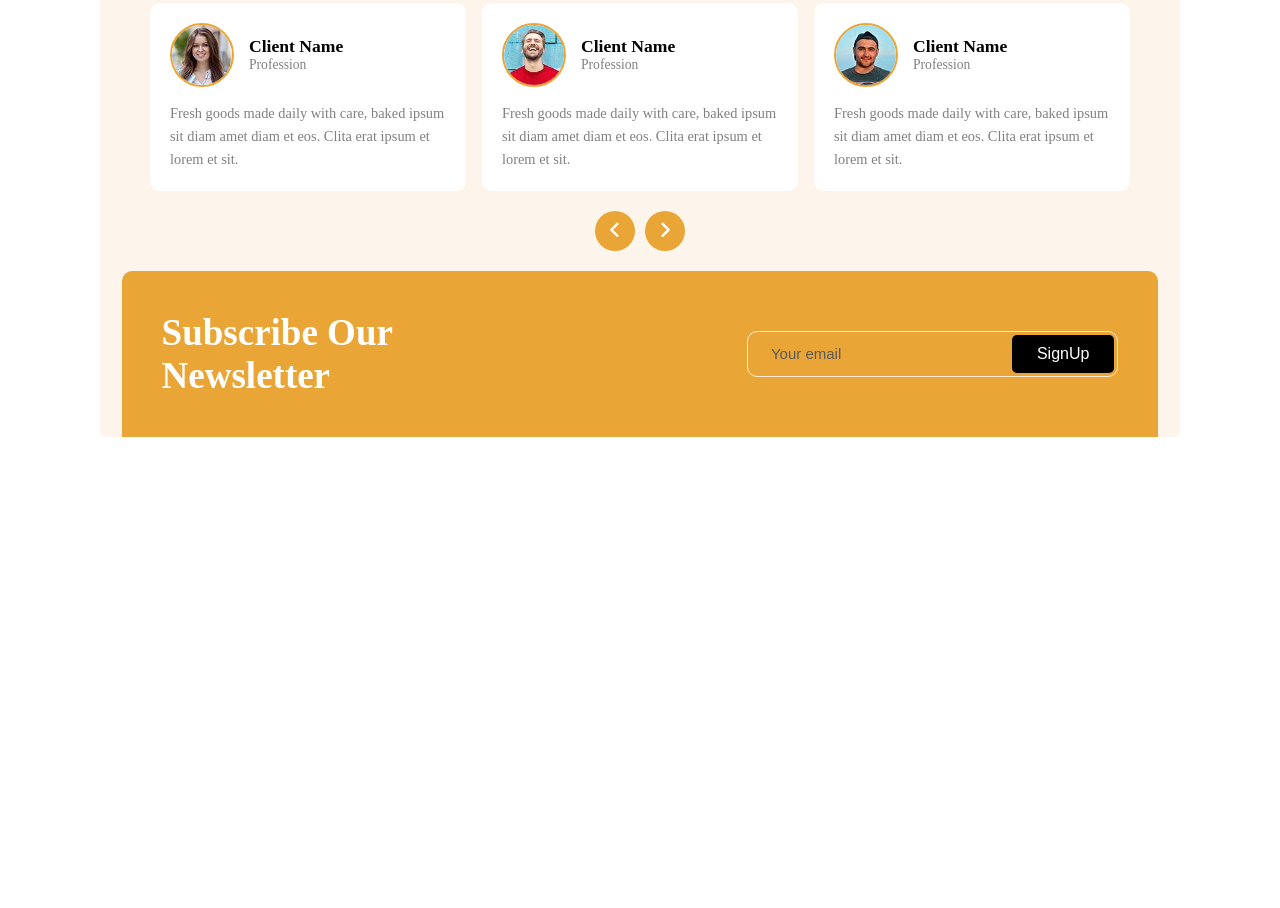
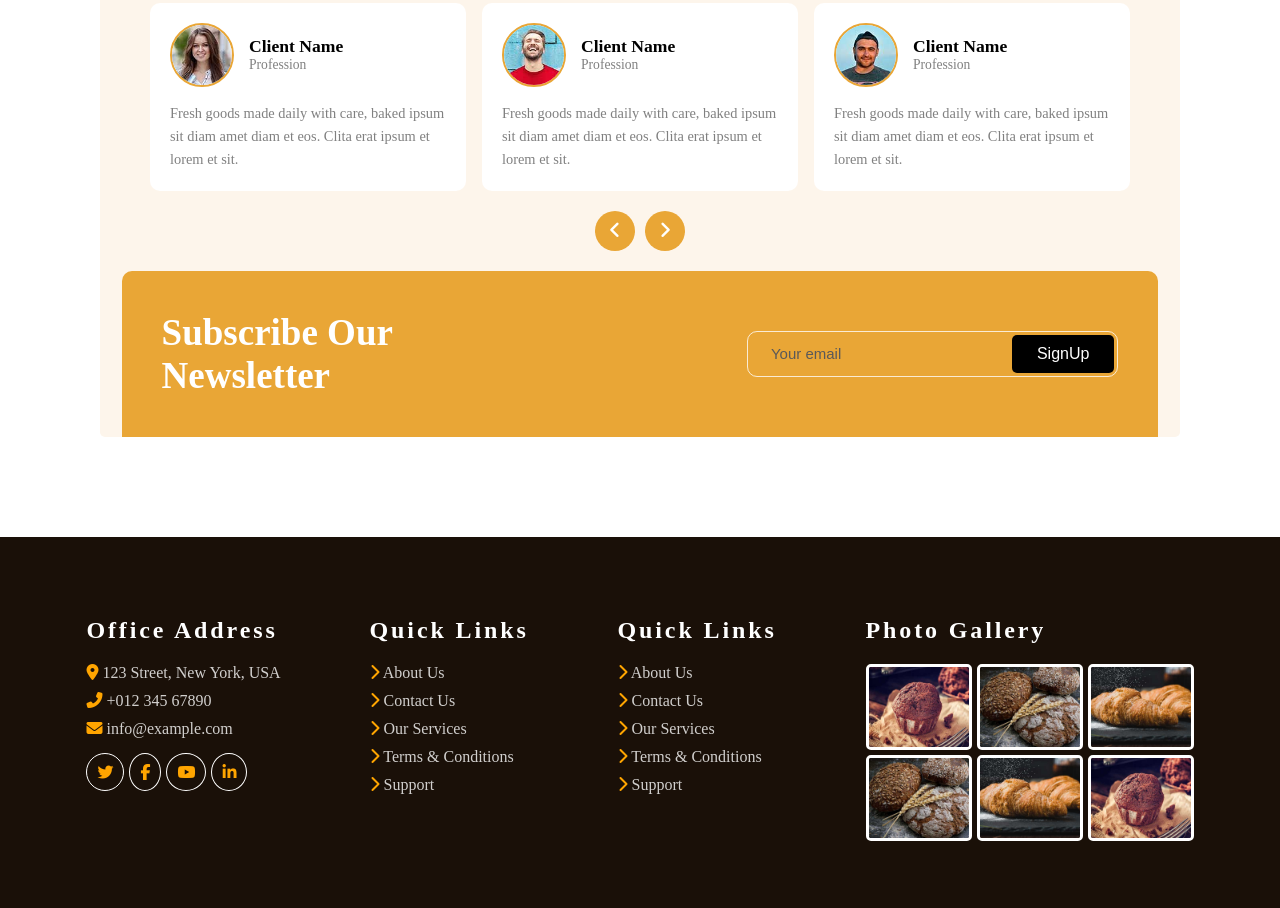
Before and after one commit to sahoulinisrine-art/Carousel_JS_Vanilla, a plain HTML site: page index.html in a window 1280 px wide. Shown: the part 4848-5756 px from the top of the page. Before the commit the page ends 5385 px from the top, so only its background shows below. Drawn offline with Linux system fonts and the light colour scheme.

Commit message:
fooooteeerrr

```diff
--- a/assets/CSS/style.css
+++ b/assets/CSS/style.css
@@ -824,3 +824,79 @@ h4 {
     font-size: 1rem;
     cursor: pointer;
 }
+
+/* FOOTER */
+footer {
+    background-color: #1a1008;
+    color: white;
+    padding: 3rem 0 2rem;
+}
+
+.footerContainer {
+    display: flex;
+    justify-content: space-around;
+    align-items: flex-start;
+    gap: 1rem;
+    padding: 0 50px;
+    margin-bottom: 30px;
+}
+
+.footerTitre {
+    font-size: 1.5rem;
+    margin-bottom: 20px;
+    letter-spacing: 0.12em;
+    color: white;
+}
+
+.footerAdresse p {
+    color: rgba(255,255,255,0.8);
+    margin: 10px 0;
+    cursor: pointer;
+    transition: color 0.3s ease, transform 0.3s ease;
+}
+
+.footerLiens p {
+    color: rgba(255,255,255,0.8);
+    margin: 10px 0;
+    cursor: pointer;
+    transition: color 0.3s ease, transform 0.3s ease;
+}
+
+.footerReseaux {
+    display: flex;
+    gap: 5px;
+    margin-top: 15px;
+}
+
+.footerIcone {
+    border-radius: 50%;
+    padding: 10px;
+    border: 1px solid white;
+    display: flex;
+    justify-content: center;
+    align-items: center;
+    cursor: pointer;
+    transition: background-color 0.3s ease;
+}
+
+.footerIcone:hover {
+    background-color: gray;
+    opacity: 80%;
+}
+
+.footerGalerieRangee {
+    display: flex;
+    gap: 5px;
+    margin-bottom: 5px;
+}
+
+.footerGalerieRangee img {
+    border: 3px solid white;
+    border-radius: 5px;
+    cursor: pointer;
+    transition: opacity 0.3s ease;
+}
+
+.footerGalerieRangee img:hover {
+    opacity: 70%;
+}
--- a/assets/js/script.js
+++ b/assets/js/script.js
@@ -242,3 +242,19 @@ reviewsCards.forEach(card => {
         texte.style.color = 'grey';
     });
 });
+
+// FOOTER
+
+const footerTextes = document.querySelectorAll('.footerLiens p, .footerAdresse p');
+
+footerTextes.forEach(p => {
+    p.addEventListener('mouseover', function() {
+        this.style.color = '#E9A636';
+        this.style.transform = 'translateX(5px)';
+
+    });
+    p.addEventListener('mouseout', function() {
+        this.style.color = 'rgba(255,255,255,0.8)';
+        this.style.transform = 'translateX(0)';
+    });
+});
--- a/index.html
+++ b/index.html
@@ -458,6 +458,68 @@
 </section>
 </section>
 
+<!-- FOOTERRRR  -->
+<footer>
+    <div class="footerContainer">
+        <!-- Adresse -->
+        <div class="footerAdresse">
+            <h4 class="footerTitre">Office Address</h4>
+            <p><i class="fas fa-map-marker-alt"></i> 123 Street, New York, USA</p>
+            <p><i class="fas fa-phone-alt"></i> +012 345 67890</p>
+            <p><i class="fas fa-envelope"></i> info@example.com</p>
+            <div class="footerReseaux">
+                <div class="footerIcone">
+                    <i class="fab fa-twitter"></i>
+                </div>
+                <div class="footerIcone">
+                    <i class="fab fa-facebook-f"></i>
+                </div>
+                <div class="footerIcone">
+                    <i class="fab fa-youtube"></i>
+                </div>
+                <div class="footerIcone">
+                    <i class="fab fa-linkedin-in"></i>
+                </div>
+            </div>
+        </div>
+
+        <!-- Quick Links 1 -->
+        <div class="footerLiens">
+            <h4 class="footerTitre">Quick Links</h4>
+            <p><i class="fas fa-chevron-right"></i> About Us</p>
+            <p><i class="fas fa-chevron-right"></i> Contact Us</p>
+            <p><i class="fas fa-chevron-right"></i> Our Services</p>
+            <p><i class="fas fa-chevron-right"></i> Terms & Conditions</p>
+            <p><i class="fas fa-chevron-right"></i> Support</p>
+        </div>
+
+        <!-- Quick Links 2 -->
+        <div class="footerLiens">
+            <h4 class="footerTitre">Quick Links</h4>
+            <p><i class="fas fa-chevron-right"></i> About Us</p>
+            <p><i class="fas fa-chevron-right"></i> Contact Us</p>
+            <p><i class="fas fa-chevron-right"></i> Our Services</p>
+            <p><i class="fas fa-chevron-right"></i> Terms & Conditions</p>
+            <p><i class="fas fa-chevron-right"></i> Support</p>
+        </div>
+
+        <!-- Galerie -->
+        <div class="footerGalerie">
+            <h4 class="footerTitre">Photo Gallery</h4>
+            <div class="footerGalerieRangee">
+                <img src="assets/img/product-1.jpg" alt="gallery1" width="100px">
+                <img src="assets/img/product-2.jpg" alt="gallery2" width="100px">
+                <img src="assets/img/product-3.jpg" alt="gallery3" width="100px">
+            </div>
+            <div class="footerGalerieRangee">
+                <img src="assets/img/product-2.jpg" alt="gallery4" width="100px">
+                <img src="assets/img/product-3.jpg" alt="gallery5" width="100px">
+                <img src="assets/img/product-1.jpg" alt="gallery6" width="100px">
+            </div>
+        </div>
+    </div>
+
+</footer>
 
 
 
```
